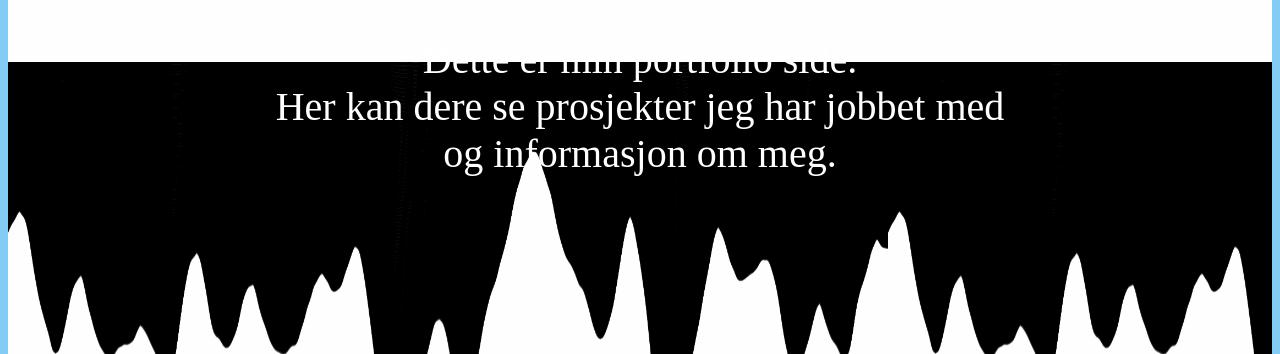
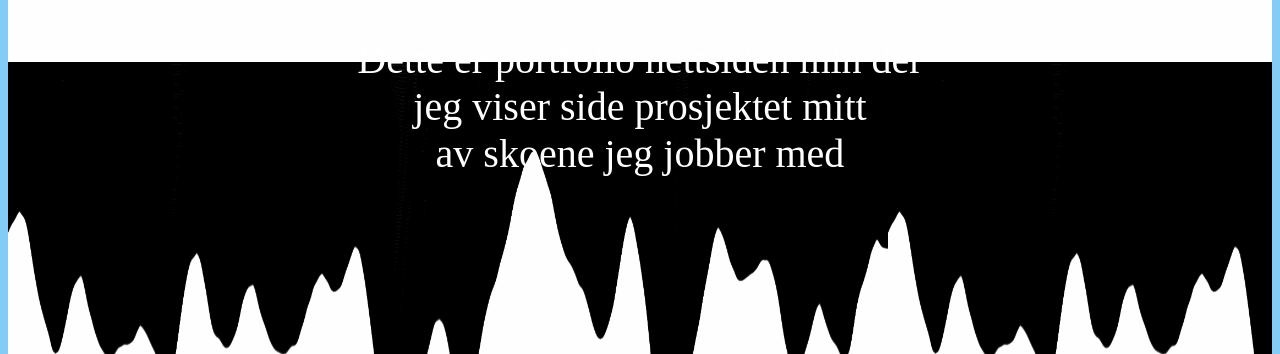
Before and after one commit to yousof1903/yousof1903.github.io, a plain HTML site: page index.html in a window 1280 px wide. Shown: the part 446-800 px from the top of the page. Drawn offline with Linux system fonts and the light colour scheme.

Commit message:
Update index.html

```diff
--- a/index.html
+++ b/index.html
@@ -25,9 +25,9 @@
             <section id="welcome-section">
                 <h1> Velkommen! </h1>
                 <div>
-                  Dette er min portfolio side.<br>
-                  Her kan dere se prosjekter jeg har jobbet med<br>
-                  og informasjon om meg. <br>
+                  Dette er portfolio nettsiden min der<br>
+                  jeg viser side prosjektet mitt<br>
+                   av skoene jeg jobber med<br>
                 </div>
             </section>
         </div>
```
